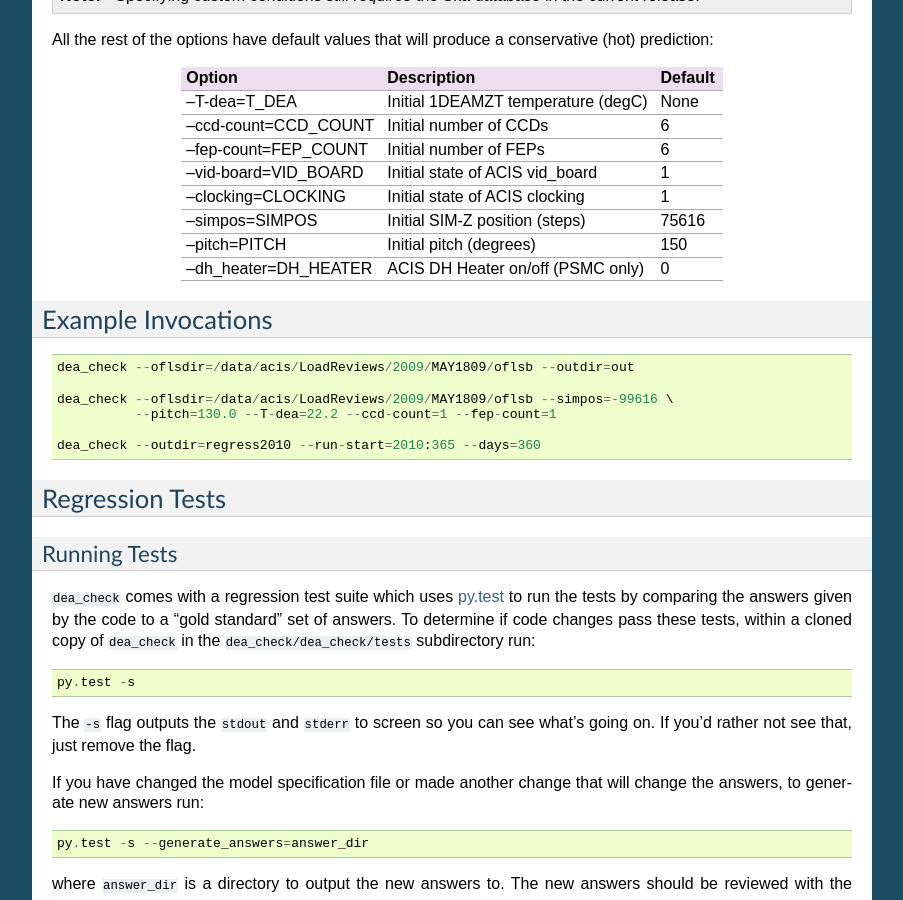
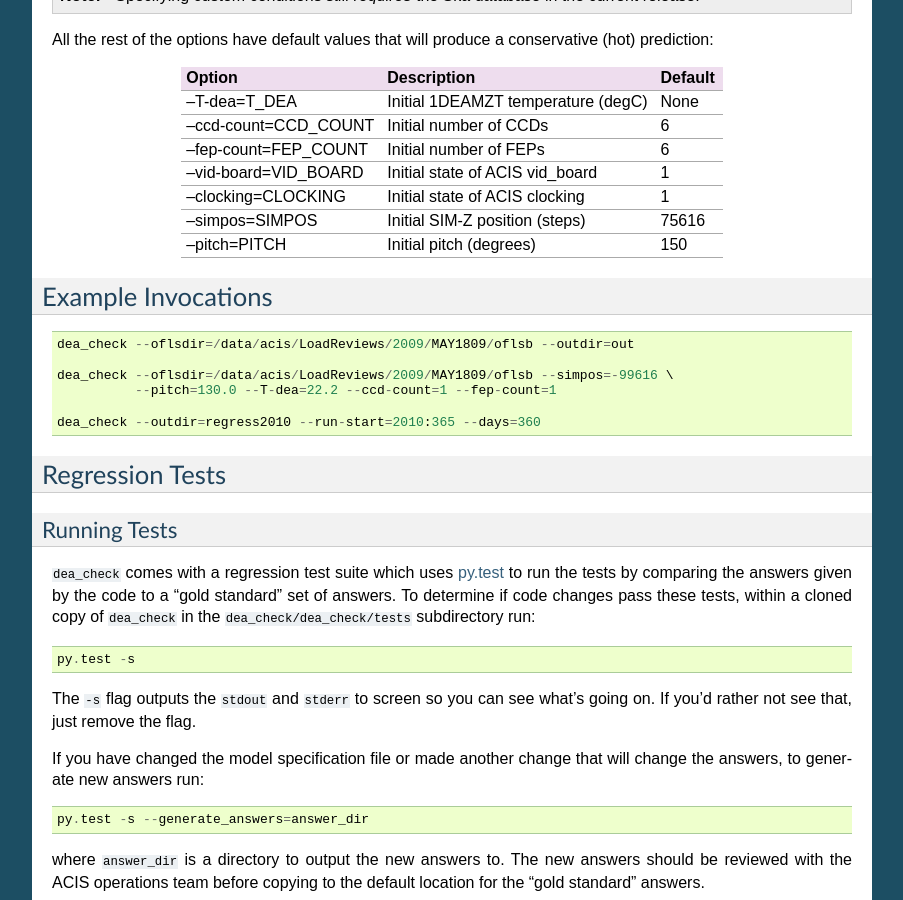
Before and after one commit to acisops/dea_check, a Sphinx documentation site: the page built from doc/index.rst, in a window 1280 px wide and 900 px high, scrolled down 1471 px. Shown: the whole window, without its empty margins (198-1101 px from the left). Built offline with Sphinx 7.4.7, drawn with Linux system fonts in a browser that asks for light colours.

Commit message:
dh_heater should not be here

```diff
--- a/doc/index.rst
+++ b/doc/index.rst
@@ -106,7 +106,6 @@ Option                    Description                          Default
   --clocking=CLOCKING     Initial state of ACIS clocking       1
   --simpos=SIMPOS         Initial SIM-Z position (steps)       75616
   --pitch=PITCH           Initial pitch (degrees)              150
-  --dh_heater=DH_HEATER   ACIS DH Heater on/off (PSMC only)    0
 ========================= ==================================== ===================
 
 Example Invocations
```
